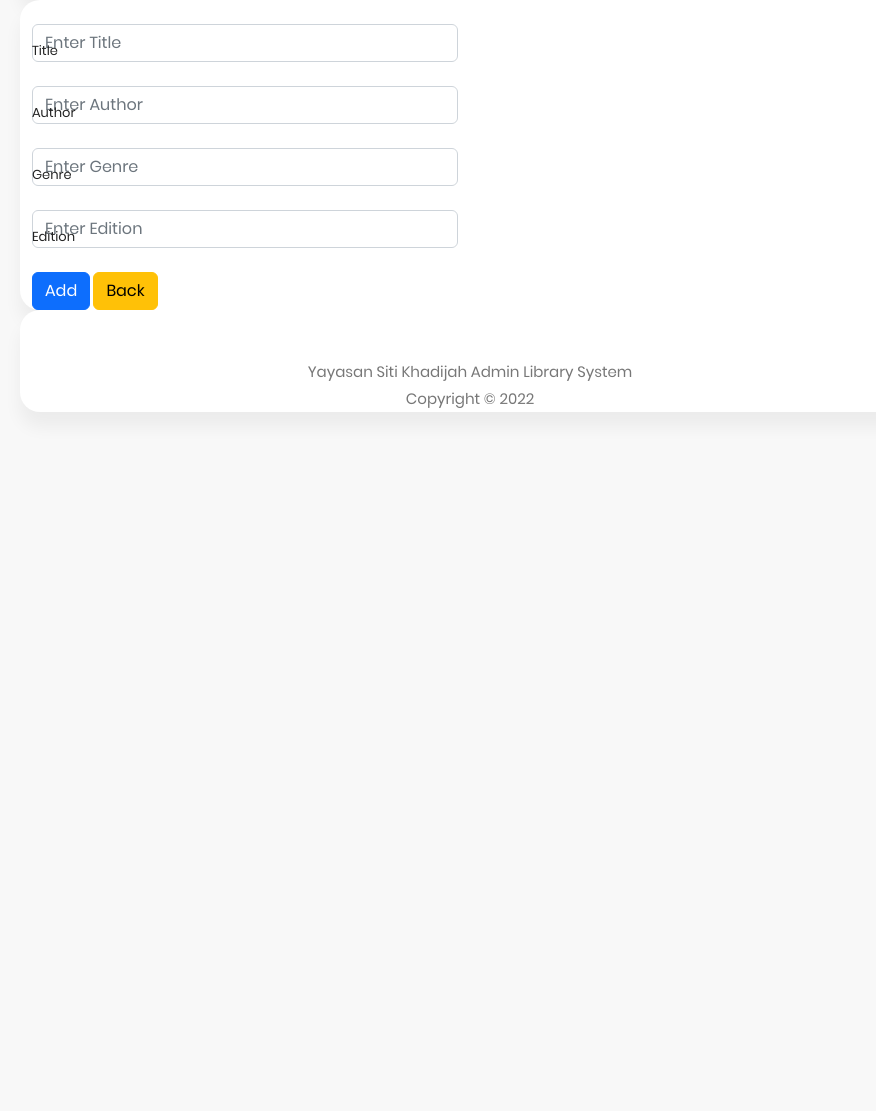
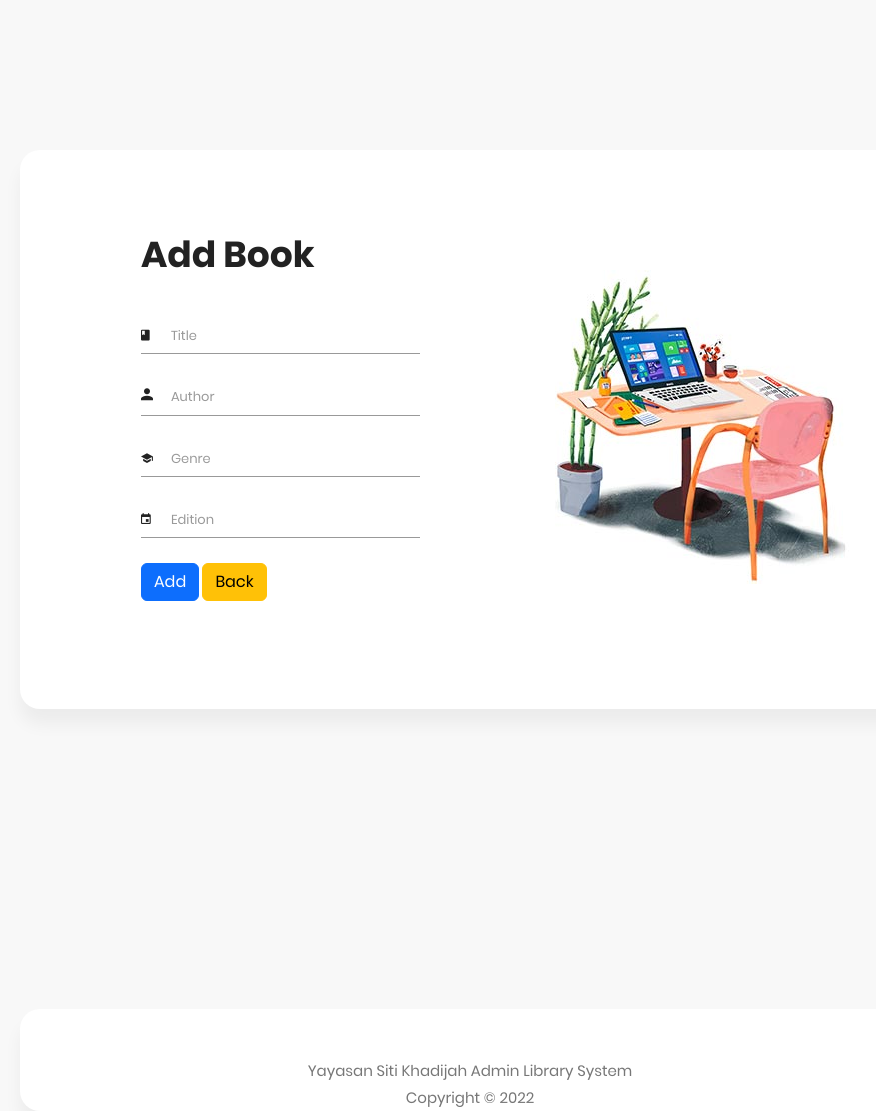
Before and after one commit to noctwilliam/ICT502, a PHP site: page /addbooks.php in a window 1280 px wide. Shown: the part 62-1173 px from the top of the page, without its empty margins (170-1046 px from the left). Before the commit the page ends 470 px from the top, so only its background shows below. Run offline with PHP 8.4, Linux system fonts and the light colour scheme; a stand-in replaces the project's code that opens the database connection.

Commit message:
edit form design

```diff
--- a/addbooks.php
+++ b/addbooks.php
@@ -23,32 +23,40 @@
 ?>
 
 <?php include 'header.php'; ?>
-	<section>
+<div class="main">
+	<section class="signup">
 		<div class="container">
-			<div class="row">
-				<div class="col col-md-6">
-					<form action="" method="POST">
-						<div class="form-group my-4">
-							<label class="my-2" for="BOOK_TITLE">Title</label>
-							<input type="text" name="BOOK_TITLE" class="form-control" id="BOOK_TITLE" placeholder="Enter Title">
+			<div class="signup-content">
+				<div class="signup-form">
+					<h2 class="form-title">Add Book</h2>
+					<form method="POST" class="register-form" id="register-form">
+						<div class="form-group">
+							<label for="title"><i class="zmdi zmdi-book"></i></label>
+							<input type="title" name="BOOK_TITLE" id="BOOK_TITLE"  placeholder="Title" />
+						</div>
+						<div class="form-group">
+							<label for="author"><i class="zmdi zmdi-account material-icons-name"></i></label>
+							<input type="author" name="BOOK_AUTHOR" id="BOOK_AUTHOR"  placeholder="Author" />
+						</div>
+						<div class="form-group">
+							<label for="genre"><i class="zmdi zmdi-graduation-cap"></i></label>
+							<input type="genre" name="BOOK_GENRE" id="BOOK_GENRE" placeholder="Genre"/>
+						</div>
+						<div class="form-group">
+							<label for="edition"><i class="zmdi zmdi-calendar"></i></label>
+							<input type="edition" name="BOOK_EDITION" id="BOOK_EDITION" placeholder="Edition" />
 						</div>
 						<div class="form-group my-4">
-							<label class="my-2" for="BOOK_AUTHOR">Author</label>
-							<input type="text" name="BOOK_AUTHOR" class="form-control" id="BOOK_AUTHOR" placeholder="Enter Author">
-						</div>
-						<div class="form-group my-4">
-							<label class="my-2" for="BOOK_GENRE">Genre</label>
-							<input type="text" name="BOOK_GENRE" class="form-control" id="BOOK_GENRE" placeholder="Enter Genre">
-						</div>
-						<div class="form-group my-4">
-							<label class="my-2" for="BOOK_EDITION">Edition</label>
-							<input type="text" name="BOOK_EDITION" class="form-control" id="BOOK_EDITION" placeholder="Enter Edition">
-						</div>
 						<button type="submit" name="add" class="btn btn-primary">Add</button>
 						<a href="index.php" class="btn btn-warning">Back</a>
+						</div>
 					</form>
+				</div>
+				<div class="signup-image">
+					<figure><img src="images/signup-image.jpg" alt="sing up image"></figure>
 				</div>
 			</div>
 		</div>
 	</section>
+</div>
 <?php include 'footer.php'; ?>
```
Also changed, not shown: addReports.php (+21 -11 lines), addborrow.php (+17 -11 lines), edit.php (+26 -19 lines), editborrow.php (+27 -19 lines).
